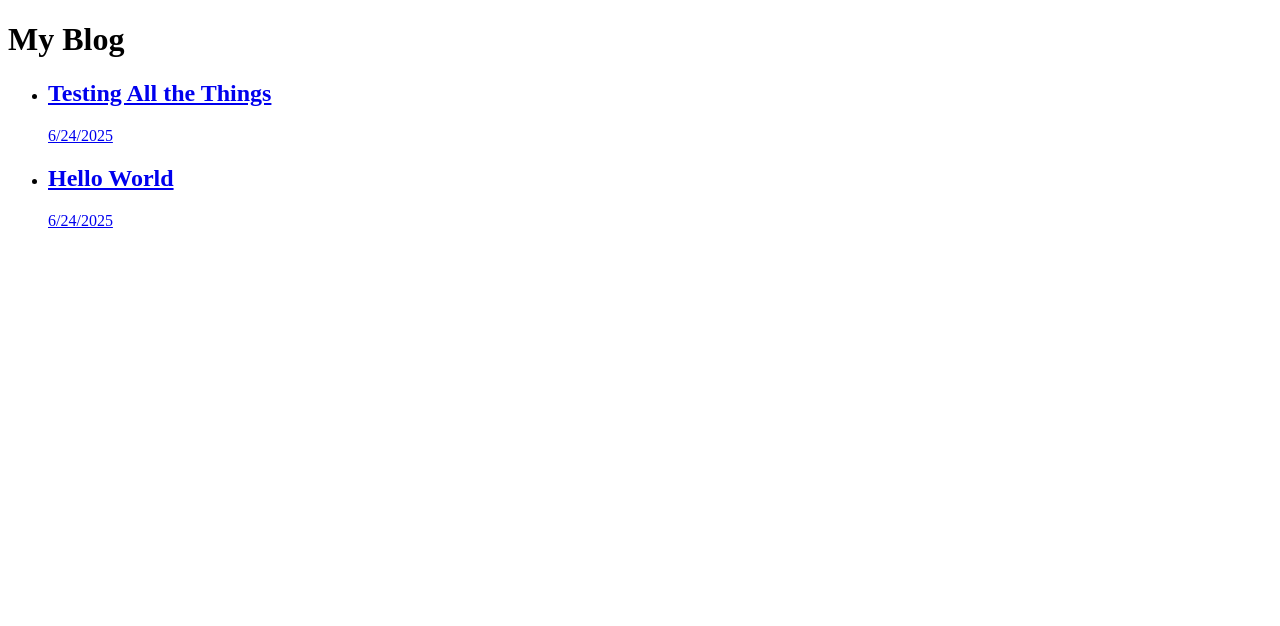
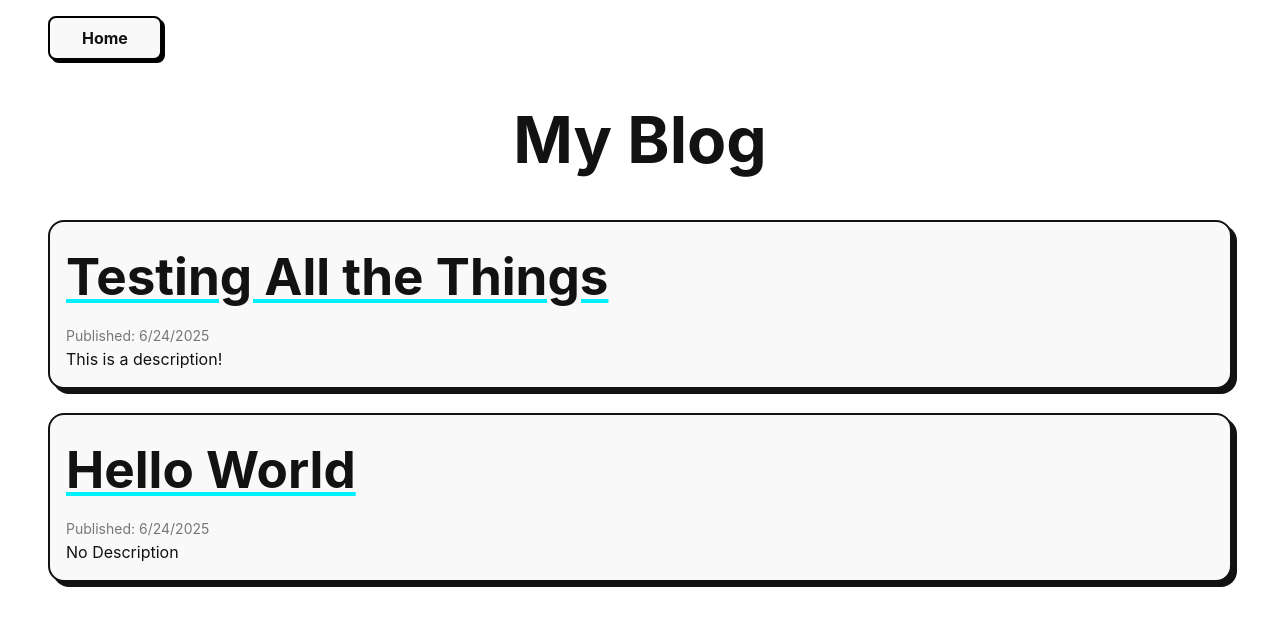
Before and after one commit to kevinsctfries/Portfolio, a Next.js app: page /blog in a window 1280 px wide. Shown: the top 626 px of the page. Built offline with nearby package versions, Linux system fonts and the light colour scheme.

Commit message:
update .mdx files to include desc, update styling

```diff
--- a/package.json
+++ b/package.json
@@ -28,6 +28,7 @@
     "@typescript-eslint/parser": "^7.2.0",
     "eslint": "^8.57.0",
     "eslint-plugin-react-hooks": "^4.6.0",
+    "prettier": "^3.6.0",
     "typescript": "^5.2.2"
   }
 }
--- a/src/app/blog/blog.scss
+++ b/src/app/blog/blog.scss
@@ -1,43 +1,55 @@
 main {
     margin: 0 2rem;
     padding: 1rem;
-    font-family: var(--font-family, "Inter", sans-serif);
-    line-height: 1.6;
+    font-family: var(--font-family);
+    color: var(--color-text);
+    line-height: var(--line-height-base);
 
-    header {
-        padding-bottom: 1rem;
-        display: flex;
-        justify-content: flex-start;
+    nav {
+        margin-bottom: 2rem;
+    }
+
+    h1 {
+        margin: 2rem 0;
+        font-size: var(--h1-font-size);
+        color: var(--color-text);
+        text-align: center;
     }
 
     ul {
         list-style: none;
-        border-radius: 1rem;
+        padding: 0;
 
         li {
-            background: var(--color-surface);
-            border: 2px solid black;
-            box-shadow: 5px 5px black;
+            background-color: var(--color-surface);
+            border: 2px solid var(--color-text);
+            box-shadow: 5px 5px var(--color-text);
             padding: 1rem;
-            margin-bottom: 1rem;
+            margin-bottom: 1.5rem;
             border-radius: 1rem;
             transition: transform 0.2s ease;
 
             a {
+                display: block;
                 text-decoration: none;
+                color: inherit;
 
                 h2 {
                     font-size: var(--h2-font-size);
+                    margin: 0 0 0.5rem;
                     text-decoration: underline;
-                    text-decoration-color: var(--color-accent-pink);
+                    text-decoration-color: var(--color-accent-blue);
                     text-decoration-thickness: 4px;
                     text-underline-offset: 4px;
                 }
 
-                p {
+                span {
                     font-size: var(--font-size-small);
+                    margin: 0;
+                    color: var(--color-muted);
                 }
             }
+
             &:hover {
                 transform: scale(1.02);
             }
--- a/src/app/blog/page.tsx
+++ b/src/app/blog/page.tsx
@@ -1,6 +1,7 @@
 import fs from "fs";
 import path from "path";
 import Link from "next/link";
+import "./blog.scss";
 
 function parseFrontmatter(fileContents: string) {
   const match = fileContents.match(/^---\n([\s\S]*?)\n---\n/);
@@ -37,6 +38,7 @@ export default function BlogIndex() {
       return {
         slug,
         title: frontmatter.title || "Untitled",
+        desc: frontmatter.desc || "No Description",
         publishedAt: frontmatter.publishedAt || new Date().toISOString(),
       };
     })
@@ -47,13 +49,21 @@ export default function BlogIndex() {
 
   return (
     <main>
+      <header>
+        <Link href="/" className="button">
+          Home
+        </Link>
+      </header>
       <h1>My Blog</h1>
       <ul>
         {posts.map(post => (
           <li key={post.slug}>
             <Link href={`/blog/${post.slug}`}>
               <h2>{post.title}</h2>
-              <p>{new Date(post.publishedAt).toLocaleDateString()}</p>
+              <span>
+                Published: {new Date(post.publishedAt).toLocaleDateString()}
+              </span>
+              <p>{post.desc}</p>
             </Link>
           </li>
         ))}
--- a/src/app/layout.tsx
+++ b/src/app/layout.tsx
@@ -1,3 +1,5 @@
+import "../styles/globals.scss";
+
 export default function RootLayout({
   children,
 }: {
--- a/src/blog-posts/another-post.mdx
+++ b/src/blog-posts/another-post.mdx
@@ -1,5 +1,6 @@
 ---
 title: Testing All the Things
+desc: This is a description!
 publishedAt: 2025-06-24
 ---
 
--- a/src/components/navbar/NavBar.tsx
+++ b/src/components/navbar/NavBar.tsx
@@ -1,6 +1,6 @@
 import { useEffect, useRef, useState } from "react";
 import "./navbar.scss";
-import Link from 'next/link'
+import Link from "next/link";
 
 const NavBar = () => {
   const [isOpen, setIsOpen] = useState(false);
```
Also changed, not shown: src/app/blog/[slug]/page.tsx (+11 -2 lines), src/app/page.tsx (+0 -11 lines), 1 other file (tests, documents, lock files or other folders).
